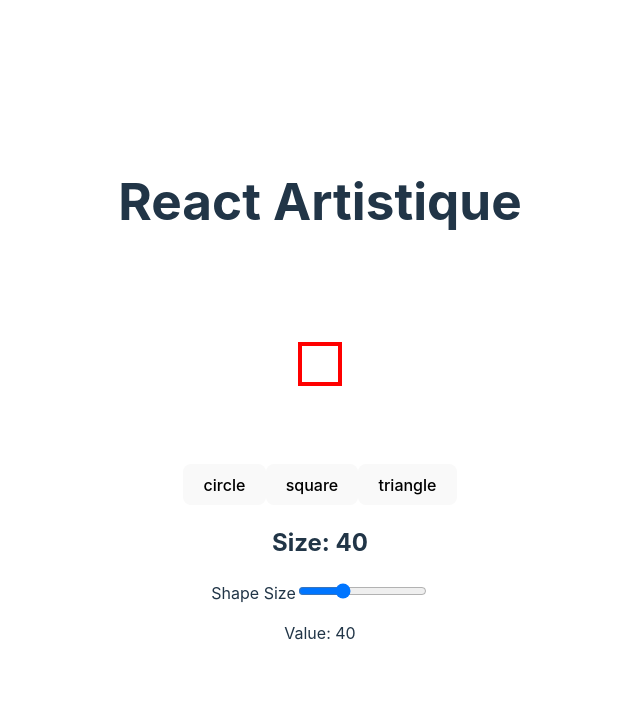
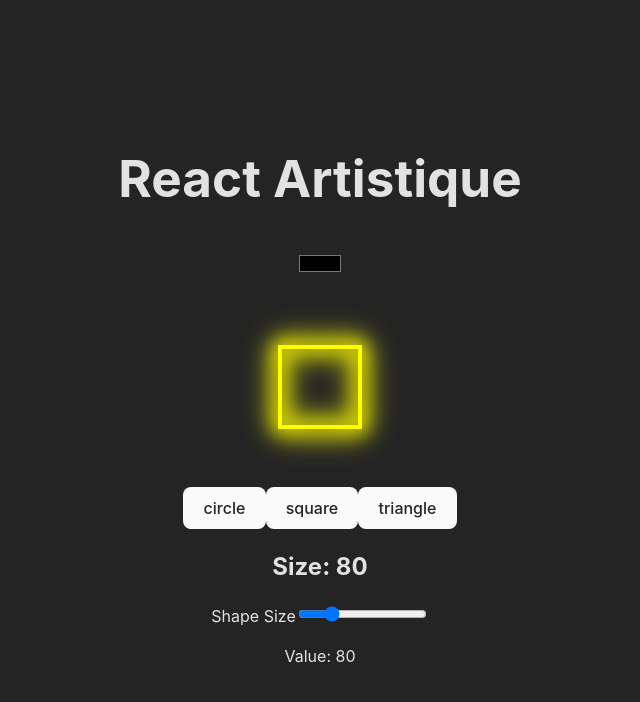
Before and after one commit to Marat200118/React-Artistique, a React (Vite) app: page / in a window 1280 px wide. Shown: the top 702 px of the page, without its empty margins (320-960 px from the left). Built offline with nearby package versions, Linux system fonts and the light colour scheme.

Commit message:
added the neon shadow

```diff
--- a/src/App.css
+++ b/src/App.css
@@ -49,3 +49,8 @@ svg {
   height: 200px;
   margin: 0 auto;
 }
+
+input {
+  background: none;
+  border: none;
+}
--- a/src/App.jsx
+++ b/src/App.jsx
@@ -3,16 +3,19 @@ import './App.css';
 import Slider from './components/Slider';
 import ShapeButton from './components/ShapeButton';
 import Svg from './components/Svg';
+import ColorPicker from './components/ColorPicker';
 
 function App() {
-  const [size, setSize] = useState(40); // Default size, assuming 40 as a base value for size
-  const [currentShape, setCurrentShape] = useState('');
+  const [size, setSize] = useState(Math.floor(Math.random() * 100) + 1);
+  const [currentShape, setCurrentShape] = useState('square');
+  const [color, setColor] = useState('yellow');
 
   return (
     <div className="App">
       <header className="App-header">
         <h1>React Artistique</h1>
-        <Svg currentShape={currentShape} size={size} />
+        <ColorPicker color={color} onColorChange={setColor} />
+        <Svg currentShape={currentShape} size={size} color={color} />
         <div>
           <ShapeButton shapeName="circle" setCurrentShape={setCurrentShape} />
           <ShapeButton shapeName="square" setCurrentShape={setCurrentShape} />
@@ -20,8 +23,8 @@ function App() {
         </div>
         <h2>Size: {size}</h2>
         <Slider
-          min={10} // Minimum size
-          max={100} // Maximum size
+          min={50}
+          max={180}
           label="Shape Size"
           value={size}
           onValueChange={(newValue) => {
--- /dev/null
+++ b/src/components/ColorPicker.jsx
@@ -0,0 +1,15 @@
+// ColorPicker.jsx
+import React from 'react';
+
+const ColorPicker = ({ color, onColorChange }) => {
+  return (
+    <input
+      type="color"
+      value={color}
+      onChange={e => onColorChange(e.target.value)}
+      style={{ margin: '10px' }}
+    />
+  );
+};
+
+export default ColorPicker;
--- a/src/components/Svg.jsx
+++ b/src/components/Svg.jsx
@@ -1,17 +1,26 @@
 import React from 'react';
 
-const Svg = ({ currentShape, size }) => {
-  const svgSize = 200; // Define the overall SVG size
-  const center = svgSize / 2; // Center point for SVG
+const Svg = ({ currentShape, size, color = 'red' }) => {
+  const svgSize = 200;
+  const center = svgSize / 2;
 
   const renderShape = () => {
+
+    const sharedProps = {
+      stroke: color,
+      strokeWidth: "4",
+      fill: "none",
+      className: "neon"
+    };
+
     switch (currentShape) {
       case 'circle':
-        return <circle cx={center} cy={center} r={size / 2} stroke="blue" strokeWidth="4" fill="none" />;
+        return <circle {...sharedProps} cx={center} cy={center} r={size / 2} />;
       case 'square':
-        const squarex = center - size / 2;
-        const squarey = center - size / 2;
-        return <rect x={squarex} y={squarey} width={size} height={size} stroke="red" strokeWidth="4" fill="none" />;
+      case 'default':
+        const squareX = center - size / 2;
+        const squareY = center - size / 2;
+        return <rect {...sharedProps} x={squareX} y={squareY} width={size} height={size} />;
       case 'triangle':
         const halfSize = size / 2;
         const trianglePoints = [
@@ -20,18 +29,20 @@ const Svg = ({ currentShape, size }) => {
           { x: center + halfSize, y: center + halfSize }
         ];
         const pathData = `M ${trianglePoints[0].x},${trianglePoints[0].y} L ${trianglePoints[1].x},${trianglePoints[1].y} L ${trianglePoints[2].x},${trianglePoints[2].y} Z`;
-        return <path d={pathData} stroke="green" strokeWidth="4" fill="none" />;
-      default:
-        const squareX = center - size / 2;
-        const squareY = center - size / 2;
-        return <rect x={squareX} y={squareY} width={size} height={size} stroke="red" strokeWidth="4" fill="none" />;
+        return <path {...sharedProps} d={pathData} />;
     }
   };
 
   return (
-    <svg viewBox={`0 0 ${svgSize} ${svgSize}`} width="200" height="200">
+    <>
+    <svg viewBox={`0 0 ${svgSize} ${svgSize}`} width="200" height="200"
+    style={{
+      filter: `drop-shadow(0 0 8px ${color}) drop-shadow(0 0 10px ${color}) drop-shadow(0 0 12px ${color})`,
+    }}
+    >
       {renderShape()}
     </svg>
+    </>
   );
 };
 
--- a/src/index.css
+++ b/src/index.css
@@ -42,7 +42,8 @@ button {
   font-size: 1em;
   font-weight: 500;
   font-family: inherit;
-  background-color: #1a1a1a;
+  background-color: #fafafa;
+  color: #242424;
   cursor: pointer;
   transition: border-color 0.25s;
 }
@@ -54,7 +55,7 @@ button:focus-visible {
   outline: 4px auto -webkit-focus-ring-color;
 }
 
-@media (prefers-color-scheme: light) {
+/* @media (prefers-color-scheme: light) {
   :root {
     color: #213547;
     background-color: #ffffff;
@@ -65,4 +66,4 @@ button:focus-visible {
   button {
     background-color: #f9f9f9;
   }
-}
+} */
```
